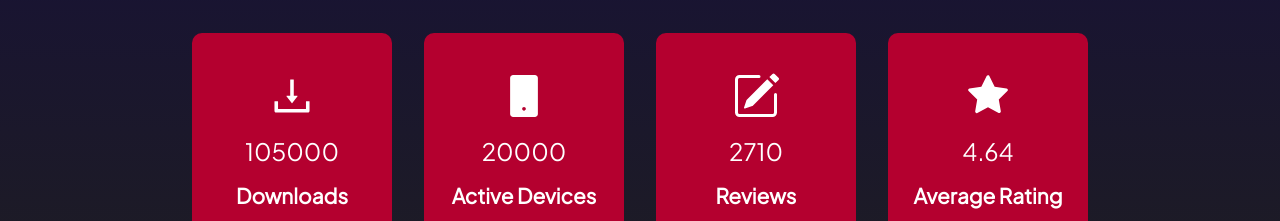
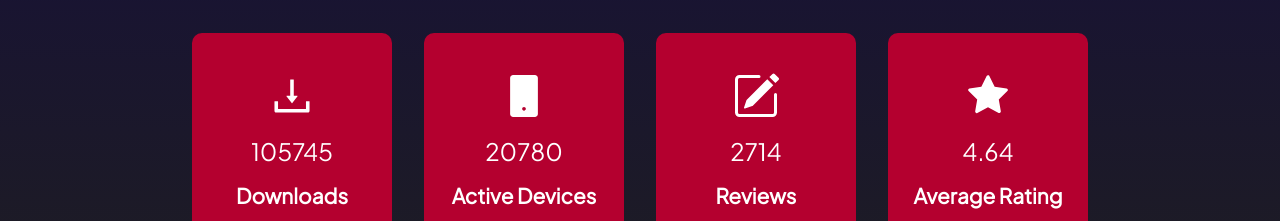
Before and after one commit to mitul-garg/toralabs, a React (Create React App) app: page /device-info in a window 1280 px wide. Shown: the part 3260-3481 px from the top of the page. Built offline with nearby package versions, Linux system fonts and the light colour scheme.

Commit message:
Updated Stats

```diff
--- a/src/appPages/DeviceInfo/components/DeviceInfoStats/DeviceInfoStats.js
+++ b/src/appPages/DeviceInfo/components/DeviceInfoStats/DeviceInfoStats.js
@@ -58,7 +58,7 @@ const DeviceInfoStats = () => {
             <AiOutlineDownload className="icon" />
             <VisibilitySensor partialVisibility offset={{ bottom: 200 }}>
               {({ isVisible }) => (
-                <div>{isVisible ? <CountUp end={105000} /> : "105000"}</div>
+                <div>{isVisible ? <CountUp end={105745} /> : "105745"}</div>
               )}
             </VisibilitySensor>
             <h4>Downloads</h4>
@@ -67,7 +67,7 @@ const DeviceInfoStats = () => {
             <AiFillMobile className="icon" />
             <VisibilitySensor partialVisibility offset={{ bottom: 200 }}>
               {({ isVisible }) => (
-                <div>{isVisible ? <CountUp end={20000} /> : "20000"}</div>
+                <div>{isVisible ? <CountUp end={20780} /> : "20780"}</div>
               )}
             </VisibilitySensor>
             <h4>Active Devices</h4>
@@ -76,7 +76,7 @@ const DeviceInfoStats = () => {
             <BsPencilSquare className="icon" />
             <VisibilitySensor partialVisibility offset={{ bottom: 200 }}>
               {({ isVisible }) => (
-                <div>{isVisible ? <CountUp end={2710} /> : "2710"}</div>
+                <div>{isVisible ? <CountUp end={2714} /> : "2714"}</div>
               )}
             </VisibilitySensor>
             <h4>Reviews</h4>
```
